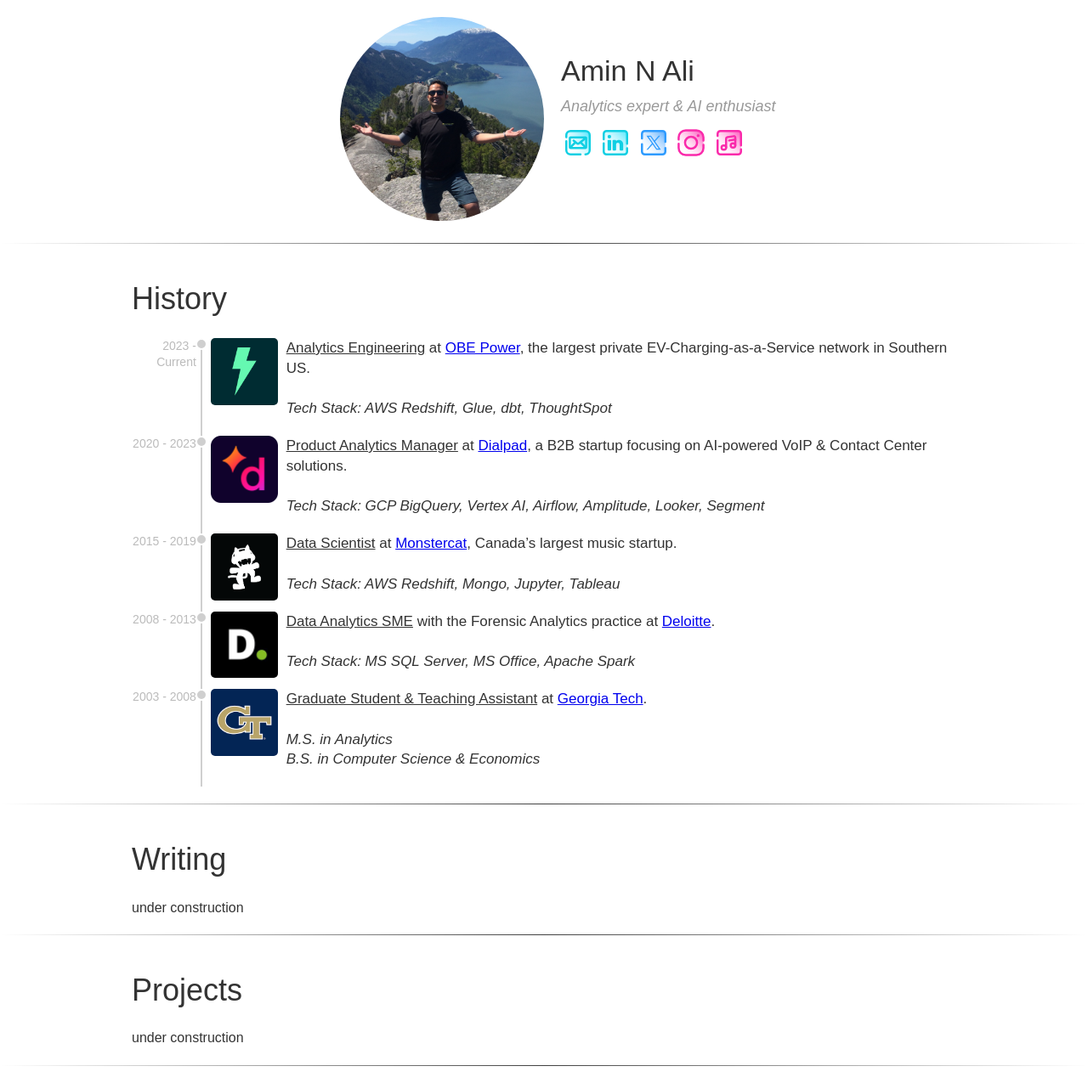
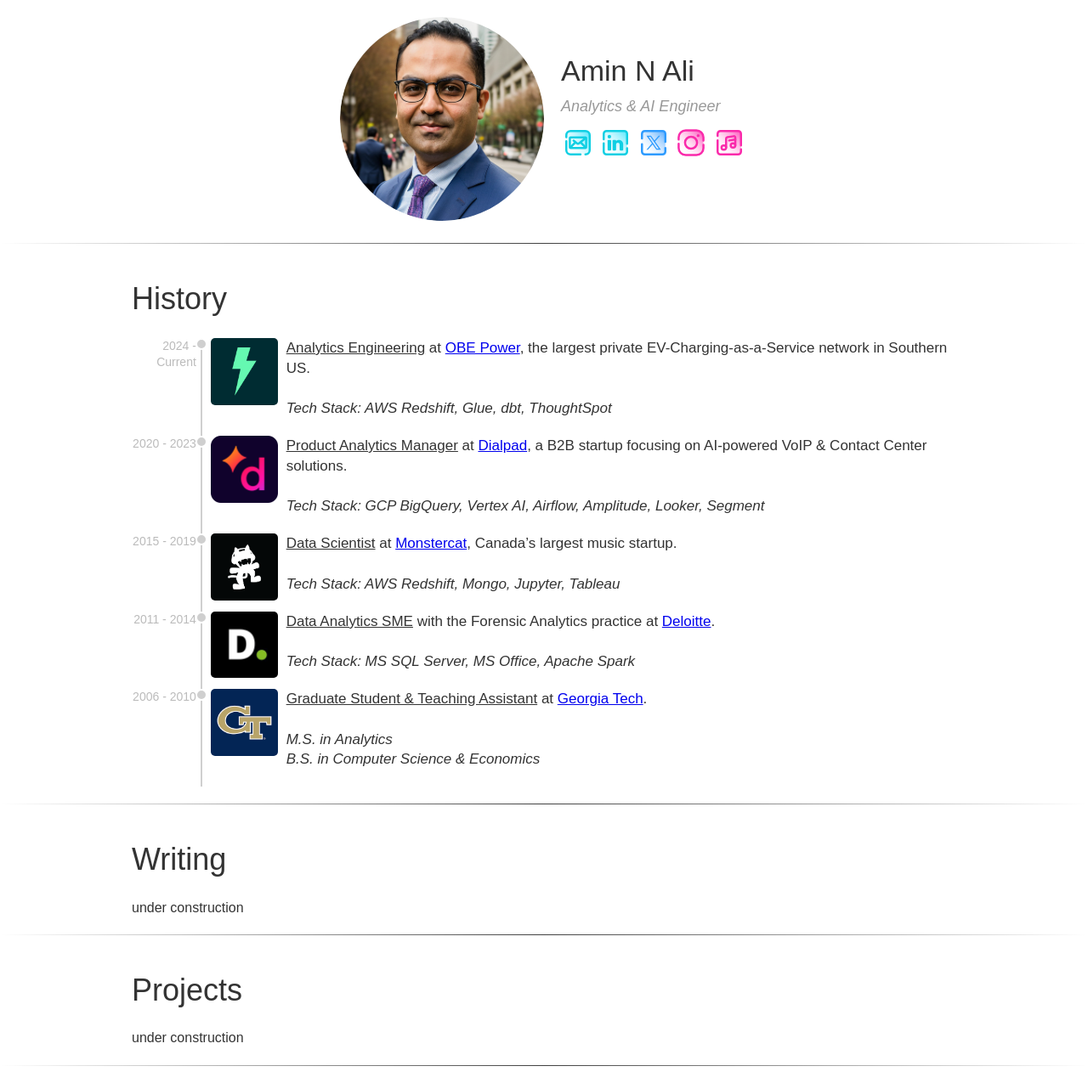
Before and after one commit to aminn04/aminn04.github.io, a Jekyll site: the page built from index.md, in a window 1280 px wide. Shown: the whole page at 85% size. Built offline with Jekyll 4.4.1, drawn with Linux system fonts in a browser that asks for light colours.

Commit message:
profile update

```diff
--- a/_config.yml
+++ b/_config.yml
@@ -1,14 +1,14 @@
 # Site settings
 title: Amin N Ali
-description: Analytics Expert & AI Enthusiast
+description: Analytics & AI Engineer
 lang: en-US
 timezone: America/Los_Angeles
 
 # Profile settings
 author:
   name: Amin N Ali
-  bio: Analytics expert & AI enthusiast
-  image: /assets/profile.jpg
+  bio: Analytics & AI Engineer
+  image: /assets/profile.png
   icon: /assets/favicon.ico
   em_icon: /assets/i8-mail.svg
   email: mail[at]aminn[dot]ca
--- a/_includes/home_exp.html
+++ b/_includes/home_exp.html
@@ -6,7 +6,7 @@
 
       <div class="entry row">
         <div class="timespan">
-          2023 - Current
+          2024 - Current
         </div>
         <div class="ico">
           <div class="entry-dot"></div>
@@ -54,7 +54,7 @@
 
       <div class="entry row">
         <div class="timespan">
-          2008 - 2013
+          2011 - 2014
         </div>
         <div class="ico">
           <div class="entry-dot"></div>
@@ -70,7 +70,7 @@
 
       <div class="entry row">
         <div class="timespan">
-          2003 - 2008
+          2006 - 2010
         </div>
         <div class="ico">
           <div class="entry-dot"></div>
```
Also changed, not shown: assets/profile.jpg (deleted), assets/profile.png (added).
